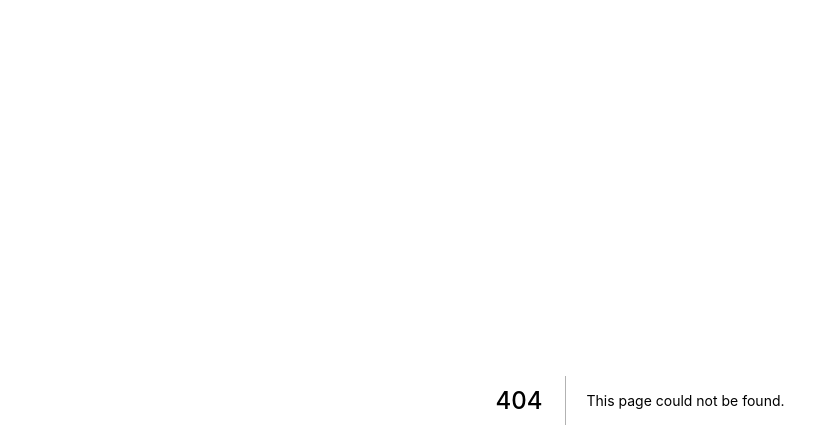
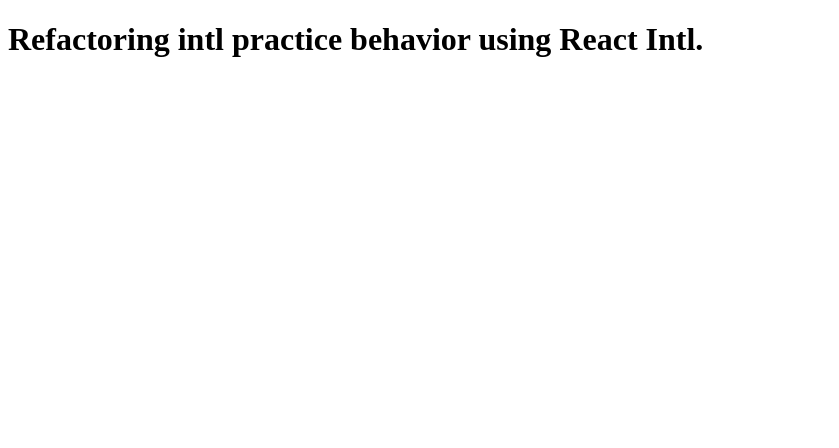
Before and after one commit to tigerscave/react-recharts-sample, a Next.js app: page /intl-practice-v2 in a window 1280 px wide. Before the commit this address had no page. Shown: the top 448 px of the page, without its empty margins (0-839 px from the left). Built offline with nearby package versions, Linux system fonts and the light colour scheme.

Commit message:
feat(intl): add practice v2 page

```diff
--- a/pages/index.js
+++ b/pages/index.js
@@ -24,6 +24,11 @@
           <a>4. React Intl Practice</a>
         </Link>
       </li>
+      <li>
+        <Link href="/intl-practice-v2">
+          <a>5. React Intl Practice V2</a>
+        </Link>
+      </li>
     </ul>
   );
 }
--- /dev/null
+++ b/pages/intl-practice-v2.js
@@ -0,0 +1,11 @@
+import React from 'react';
+
+import { IntlPracticeContainer } from '../src/components/intl-practice-v2';
+
+const IntlPracticePageV2 = () => {
+  return (
+    <IntlPracticeContainer />
+  );
+}
+
+export default IntlPracticePageV2;
--- /dev/null
+++ b/src/components/intl-practice-v2/container.js
@@ -0,0 +1,12 @@
+import React from 'react';
+
+export default class IntlPracticeContainer extends React.Component {
+
+  render() {
+    return (
+      <div>
+        <h1>Refactoring intl practice behavior using React Intl.</h1>
+      </div>
+    );
+  }
+}
--- /dev/null
+++ b/src/components/intl-practice-v2/index.js
@@ -0,0 +1,3 @@
+import IntlPracticeContainer from './container';
+
+export { IntlPracticeContainer };
```
